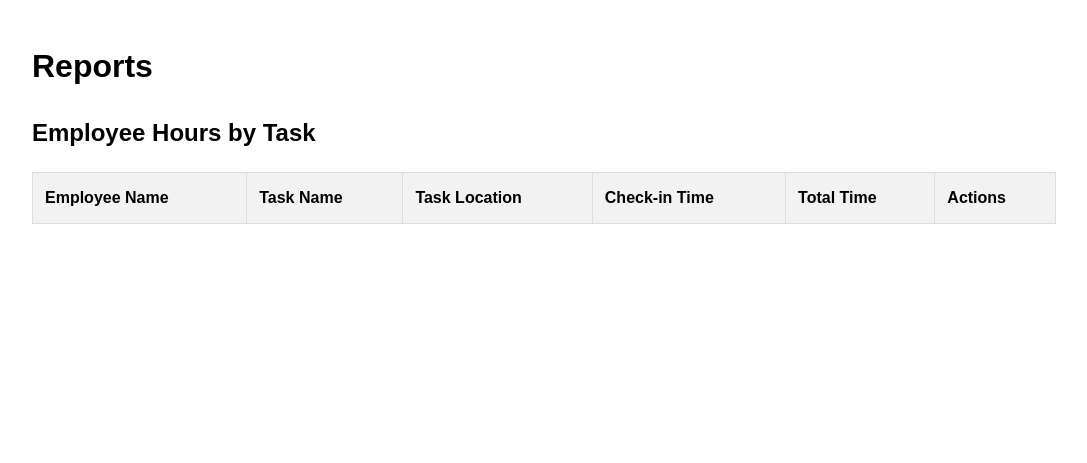
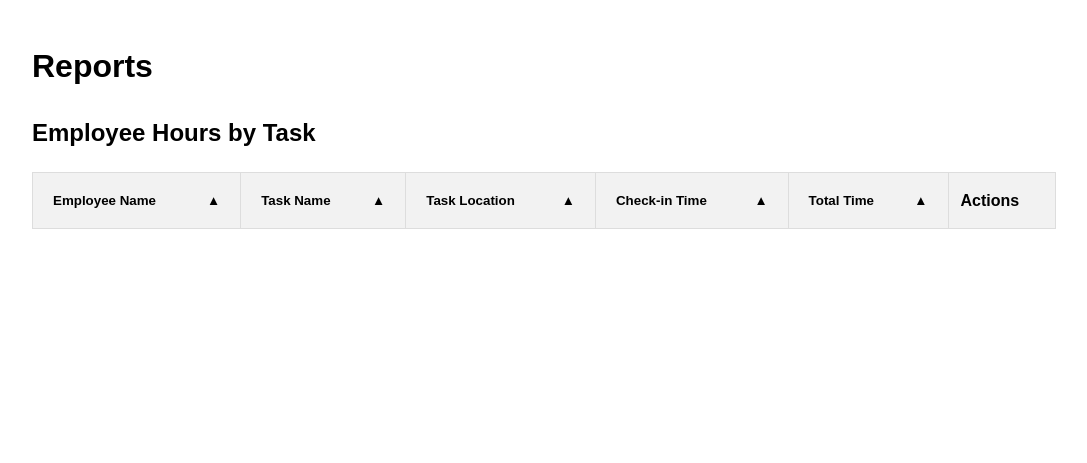
Before and after one commit to SolBaby/labor-tracker-scanner, a Flask app: page /reports in a window 1280 px wide. Shown: the part 141-604 px from the top of the page, without its empty margins (96-1183 px from the left). Run offline with Flask 3, Linux system fonts and the light colour scheme; data that the repository does not hold is empty.

Commit message:
Agent query: Please navigate to the Reports page and verify if the sorting functionality is working correctly. Can you click on different column headers (Employee Name, Task Name, Task Location, Check-in Time, and Total Time) and confirm if the sorting is working for all columns in both ascending and descending order?

```diff
--- a/static/css/style.css
+++ b/static/css/style.css
@@ -103,3 +103,27 @@ th {
     bottom: 0;
     width: 100%;
 }
+
+.sort-btn {
+    background: none;
+    border: none;
+    cursor: pointer;
+    font-weight: bold;
+    display: flex;
+    align-items: center;
+    justify-content: space-between;
+    width: 100%;
+    padding: 8px;
+}
+
+.sort-arrow {
+    margin-left: 5px;
+}
+
+.sort-btn:hover {
+    background-color: #f0f0f0;
+}
+
+.sort-btn.asc .sort-arrow {
+    transform: rotate(180deg);
+}
--- a/templates/reports.html
+++ b/templates/reports.html
@@ -7,11 +7,11 @@
 <table>
     <thead>
         <tr>
-            <th class="sortable" data-sort="employee_name">Employee Name</th>
-            <th class="sortable" data-sort="task_name">Task Name</th>
-            <th class="sortable" data-sort="task_location">Task Location</th>
-            <th class="sortable" data-sort="check_in_time">Check-in Time</th>
-            <th class="sortable" data-sort="total_time">Total Time</th>
+            <th><button class="sort-btn" data-sort="employee_name">Employee Name <span class="sort-arrow">&#9650;</span></button></th>
+            <th><button class="sort-btn" data-sort="task_name">Task Name <span class="sort-arrow">&#9650;</span></button></th>
+            <th><button class="sort-btn" data-sort="task_location">Task Location <span class="sort-arrow">&#9650;</span></button></th>
+            <th><button class="sort-btn" data-sort="check_in_time">Check-in Time <span class="sort-arrow">&#9650;</span></button></th>
+            <th><button class="sort-btn" data-sort="total_time">Total Time <span class="sort-arrow">&#9650;</span></button></th>
             <th>Actions</th>
         </tr>
     </thead>
```
